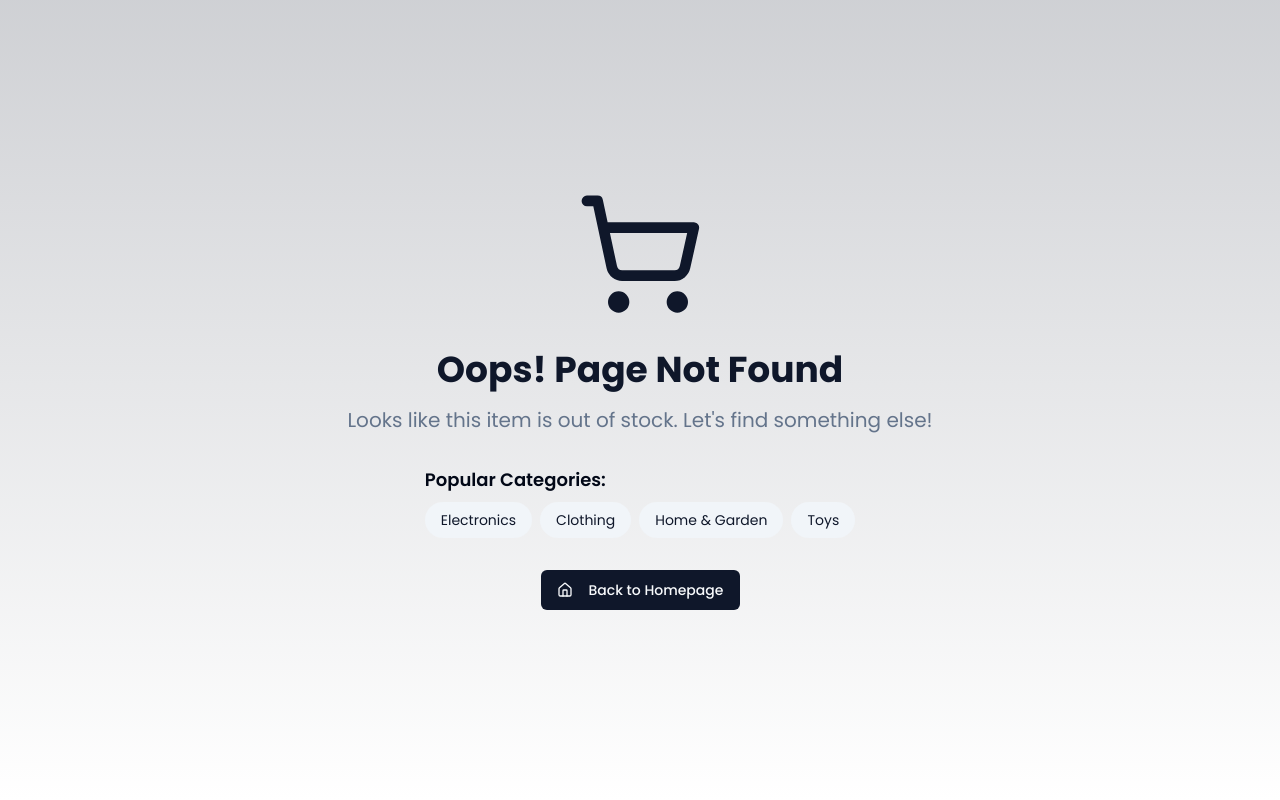
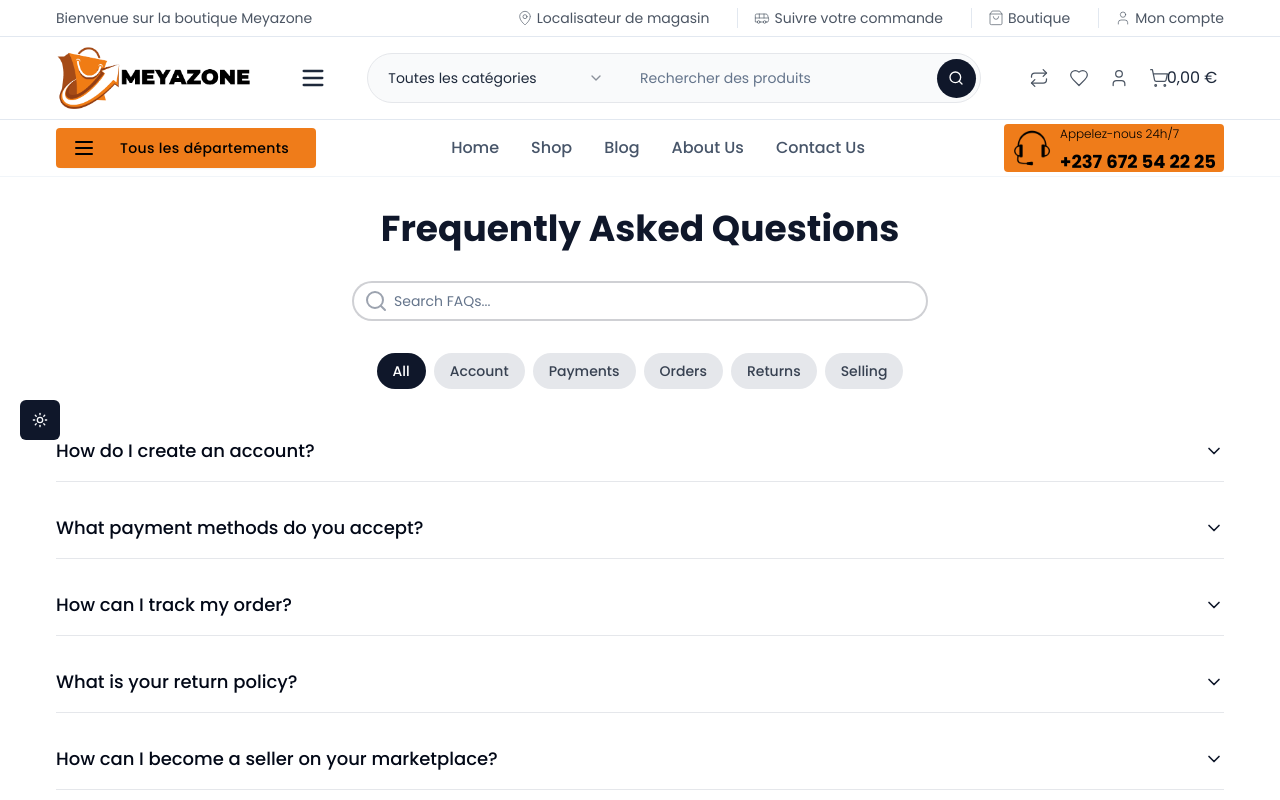
Before and after one commit to Mel-Turham/Meyazone, a Next.js app: page /faq in a window 1280 px wide. Before the commit this address had no page. Shown: the top 800 px of the page. Built offline with nearby package versions, Linux system fonts and the light colour scheme.

Commit message:
feat(ui) add FAQ page

```diff
--- /dev/null
+++ b/app/(main)/faq/SearchBar.tsx
@@ -0,0 +1,22 @@
+import { Input } from '@/components/ui/input';
+import { Search } from 'lucide-react';
+
+interface SearchBarProps {
+  searchTerm: string;
+  setSearchTerm: (term: string) => void;
+}
+
+export function SearchBar({ searchTerm, setSearchTerm }: SearchBarProps) {
+  return (
+    <div className='relative w-full max-w-xl mx-auto mb-8'>
+      <Search className='absolute left-3 top-1/2 transform -translate-y-1/2 text-gray-400' />
+      <Input
+        type='text'
+        placeholder='Search FAQs...'
+        value={searchTerm}
+        onChange={(e) => setSearchTerm(e.target.value)}
+        className='pl-10 pr-4 py-2 w-full rounded-full border-2 border-primary/20 focus:border-primary focus:ring-2 focus:ring-primary/50 transition-all duration-300'
+      />
+    </div>
+  );
+}
--- /dev/null
+++ b/app/(main)/faq/faq-accordion.tsx
@@ -0,0 +1,19 @@
+import { FAQItem } from './faq-item';
+
+interface FAQAccordionProps {
+  items: Array<{
+    question: string;
+    answer: string;
+    category: string;
+  }>;
+}
+
+export function FAQAccordion({ items }: FAQAccordionProps) {
+  return (
+    <div className='space-y-4'>
+      {items.map((item, index) => (
+        <FAQItem key={index} {...item} />
+      ))}
+    </div>
+  );
+}
--- /dev/null
+++ b/app/(main)/faq/faq-item.tsx
@@ -0,0 +1,52 @@
+import { useState } from 'react';
+import { motion, AnimatePresence } from 'framer-motion';
+import { ChevronDown } from 'lucide-react';
+
+interface FAQItemProps {
+  question: string;
+  answer: string;
+  category: string;
+}
+
+export function FAQItem({ question, answer, category }: FAQItemProps) {
+  const [isOpen, setIsOpen] = useState(false);
+
+  return (
+    <motion.div
+      className='border-b border-gray-200 py-4'
+      initial={false}
+      // animate={{
+      //   backgroundColor: isOpen ? 'rgba(59, 130, 246, 0.1)' : 'transparent',
+      // }}
+      transition={{ duration: 0.3 }}
+    >
+      <button
+        className='flex justify-between items-center w-full text-left'
+        onClick={() => setIsOpen(!isOpen)}
+      >
+        <span className='text-lg font-medium'>{question}</span>
+        <motion.div
+          animate={{ rotate: isOpen ? 180 : 0 }}
+          transition={{ duration: 0.3 }}
+        >
+          <ChevronDown className='w-5 h-5 text-primary' />
+        </motion.div>
+      </button>
+      <AnimatePresence>
+        {isOpen && (
+          <motion.div
+            initial={{ opacity: 0, height: 0 }}
+            animate={{ opacity: 1, height: 'auto' }}
+            exit={{ opacity: 0, height: 0 }}
+            transition={{ duration: 0.3 }}
+          >
+            <p className='mt-2 text-gray-600'>{answer}</p>
+            <span className='mt-2 inline-block px-2 py-1 text-xs font-semibold text-primary bg-primary/10 rounded-full'>
+              {category}
+            </span>
+          </motion.div>
+        )}
+      </AnimatePresence>
+    </motion.div>
+  );
+}
--- /dev/null
+++ b/app/(main)/faq/page.tsx
@@ -0,0 +1,111 @@
+'use client';
+
+import { useState } from 'react';
+import { motion } from 'framer-motion';
+import { useSearch } from '@/hooks/useSearch';
+import { SearchBar } from './SearchBar';
+import { FAQAccordion } from './faq-accordion';
+
+const faqData = [
+  {
+    question: 'How do I create an account?',
+    answer:
+      "To create an account, click on the 'Sign Up' button in the top right corner of the homepage. Fill in your details and follow the prompts to complete the registration process.",
+    category: 'Account',
+  },
+  {
+    question: 'What payment methods do you accept?',
+    answer:
+      'We accept various payment methods including credit/debit cards (Visa, MasterCard, American Express), PayPal, and bank transfers. The available options will be displayed during checkout.',
+    category: 'Payments',
+  },
+  {
+    question: 'How can I track my order?',
+    answer:
+      "Once your order is shipped, you'll receive a confirmation email with a tracking number. You can use this number on our 'Order Tracking' page or the courier's website to track your package.",
+    category: 'Orders',
+  },
+  {
+    question: 'What is your return policy?',
+    answer:
+      "We offer a 30-day return policy for most items. If you're not satisfied with your purchase, you can return it within 30 days for a full refund or exchange. Please check our Returns page for more details.",
+    category: 'Returns',
+  },
+  {
+    question: 'How can I become a seller on your marketplace?',
+    answer:
+      "To become a seller, go to our 'Sell on Our Marketplace' page and click on 'Apply Now'. You'll need to provide some information about your business and agree to our seller terms. Our team will review your application and get back to you within 3-5 business days.",
+    category: 'Selling',
+  },
+];
+
+export default function FAQPage() {
+  const { searchTerm, setSearchTerm, filteredItems } = useSearch(faqData);
+  const [selectedCategory, setSelectedCategory] = useState<string | null>(null);
+
+  const categories = Array.from(new Set(faqData.map((item) => item.category)));
+
+  const displayedItems = selectedCategory
+    ? filteredItems.filter((item) => item.category === selectedCategory)
+    : filteredItems;
+
+  return (
+    <div className='min-h-screen  py-8'>
+      <motion.div
+        initial={{ opacity: 0, y: 20 }}
+        animate={{ opacity: 1, y: 0 }}
+        transition={{ duration: 0.5 }}
+        className='container'
+      >
+        <h1 className='text-4xl font-bold text-center text-primary mb-8'>
+          Frequently Asked Questions
+        </h1>
+        <SearchBar searchTerm={searchTerm} setSearchTerm={setSearchTerm} />
+
+        <div className='mb-8 flex flex-wrap justify-center gap-2'>
+          <button
+            onClick={() => setSelectedCategory(null)}
+            className={`px-4 py-2 rounded-full text-sm font-medium transition-colors duration-300 ${
+              selectedCategory === null
+                ? 'bg-primary text-white'
+                : 'bg-gray-200 dark:text-gray-700 hover:bg-gray-300'
+            }`}
+          >
+            All
+          </button>
+          {categories.map((category) => (
+            <button
+              key={category}
+              onClick={() => setSelectedCategory(category)}
+              className={`px-4 py-2 rounded-full text-sm font-medium transition-colors duration-300 ${
+                selectedCategory === category
+                  ? 'bg-primary text-white'
+                  : 'bg-gray-200 text-gray-700 hover:bg-gray-300'
+              }`}
+            >
+              {category}
+            </button>
+          ))}
+        </div>
+
+        <motion.div
+          initial={{ opacity: 0 }}
+          animate={{ opacity: 1 }}
+          transition={{ duration: 0.5, delay: 0.2 }}
+        >
+          <FAQAccordion items={displayedItems} />
+        </motion.div>
+
+        {displayedItems.length === 0 && (
+          <motion.p
+            initial={{ opacity: 0 }}
+            animate={{ opacity: 1 }}
+            className='text-center text-gray-600 mt-8'
+          >
+            No FAQs found. Try adjusting your search or category filter.
+          </motion.p>
+        )}
+      </motion.div>
+    </div>
+  );
+}
--- a/app/(main)/page.tsx
+++ b/app/(main)/page.tsx
@@ -6,21 +6,11 @@ import { BrandsImages, CategroryLinks } from '@/db';
 import {
   Card,
   CardContent,
-  CardDescription,
   CardFooter,
   CardHeader,
   CardTitle,
 } from '@/components/ui/card';
-import {
-  ArrowRight,
-  ChevronLeft,
-  Eye,
-  Heart,
-  Repeat,
-  ShoppingCart,
-  Star,
-  ChevronRight,
-} from 'lucide-react';
+import { ArrowRight, ChevronLeft, ChevronRight } from 'lucide-react';
 import Image from 'next/image';
 import { Swiper, SwiperSlide } from 'swiper/react';
 
@@ -47,8 +37,6 @@ import Pricing from '@/sections/PricingSection';
 
 import { getSubCategories } from '@/utils/getSubCategories';
 import { getAllProducts } from '@/utils/getProducts';
-import formatPrice from '@/utils/formatPrice';
-import { useCurrencyStore } from '@/store/useCurrencyStore';
 import ProductCard from '@/components/customs/ProductCard';
 import TrendingProducts from '@/sections/trending-products';
 export const metadeta: Metadata = {
@@ -65,7 +53,6 @@ const Home = () => {
   const BestSellersProducts = useMemo(() => products.slice(0, 10), [products]);
   const CategoriesProducts = useMemo(() => products.slice(30, 36), [products]);
   const subCategories = getSubCategories();
-  const { currency } = useCurrencyStore();
 
   return (
     <>
@@ -77,7 +64,7 @@ const Home = () => {
       >
         <Hero />
       </section>
-      <section className='py-8 dark:bg-slate-900  bg-gray-300/15'>
+      <section className='py-8 '>
         <FeaturedCategories subCategories={subCategories} />
       </section>
       {/* top products section */}
@@ -85,7 +72,7 @@ const Home = () => {
       {/* tab sections*/}
       <section className=' container w-full gap-5 grid grid-cols-3 overflow-hidden pb-5'>
         <div className='col-span-1 flex flex-col gap-2'>
-          <Card className='cursor-pointer rounded dark:bg-slate-900'>
+          <Card className='cursor-pointer rounded '>
             <CardHeader>
               <CardTitle className='font-light'>Offer special</CardTitle>
             </CardHeader>
@@ -215,7 +202,6 @@ const Home = () => {
             ))}
           </ul>
         </nav>
-        {/* [&>*:nth-child(2)]:col-start-2 [&>*:nth-child(2)]:col-end-4 [&>*:nth-child(2)]:row-start-1 [&>*:nth-child(2)]:row-end-3 */}
         <div className=' grid grid-cols-4 gap-2 mt-4 [&>*:nth-child(2)]:col-span-2 [&>*:nth-child(2)]:col-end-4 [&>*:nth-child(5)]:col-start-2 [&>*:nth-child(5)]:col-end-4'>
           {CategoriesProducts.map((product) => {
             const { id, name, details, oldPrice, price, image } = product;
--- /dev/null
+++ b/hooks/useSearch.ts
@@ -0,0 +1,22 @@
+import { useState, useMemo } from 'react';
+
+interface FAQItem {
+  question: string;
+  answer: string;
+  category: string;
+}
+
+export function useSearch(items: FAQItem[]) {
+  const [searchTerm, setSearchTerm] = useState('');
+
+  const filteredItems = useMemo(() => {
+    return items.filter(
+      (item) =>
+        item.question.toLowerCase().includes(searchTerm.toLowerCase()) ||
+        item.answer.toLowerCase().includes(searchTerm.toLowerCase()) ||
+        item.category.toLowerCase().includes(searchTerm.toLowerCase())
+    );
+  }, [items, searchTerm]);
+
+  return { searchTerm, setSearchTerm, filteredItems };
+}
```
Also changed, not shown: store/useToggleSideBar.ts (renamed from store/useToggleSideBar.tsx).
